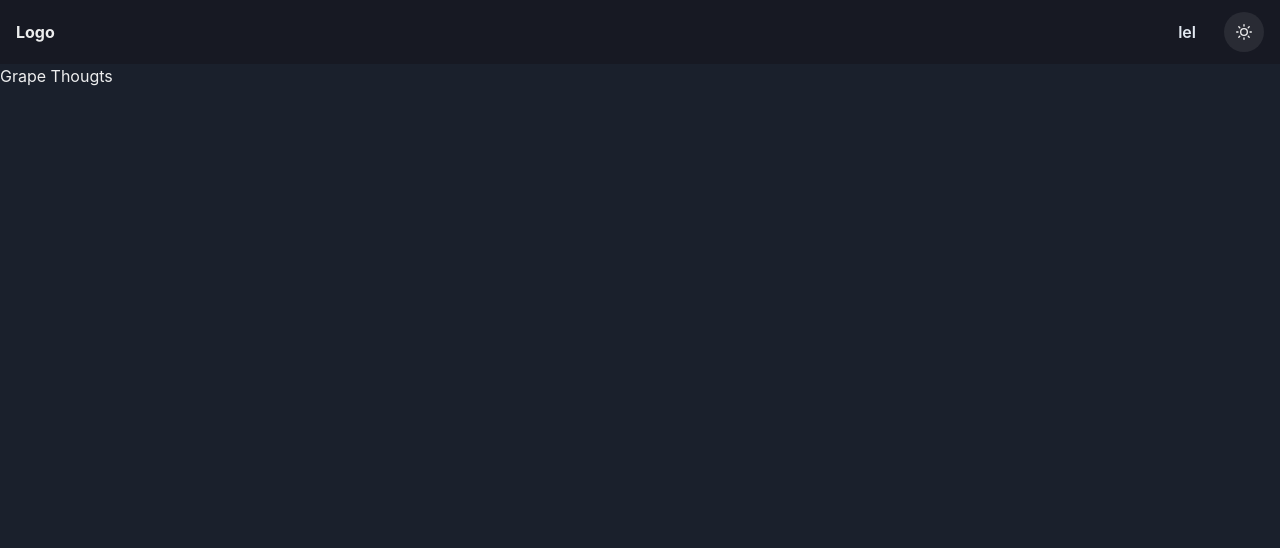
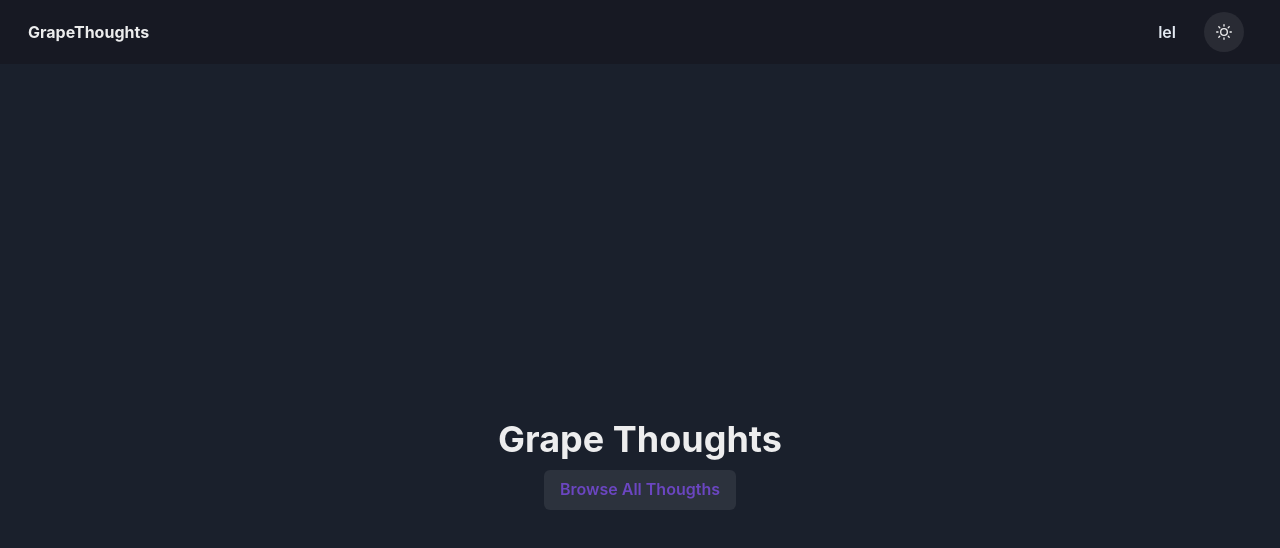
Before and after one commit to grapeJUICE1/Grape-Thoughts, a Next.js app: page / in a window 1280 px wide. Shown: the top 548 px of the page. Built offline with nearby package versions, Linux system fonts and the light colour scheme.

Commit message:
create basic home page

```diff
--- a/components/Navigation/Navbar.tsx
+++ b/components/Navigation/Navbar.tsx
@@ -18,10 +18,12 @@ function Navbar() {
         <Flex h={16} alignItems={'center'} justifyContent={'space-between'}>
           <Box>
             {' '}
-            <Text fontWeight='bold'>Logo</Text>
+            <Text fontWeight='bold' pl={3}>
+              GrapeThoughts
+            </Text>
           </Box>
           <Flex alignItems={'center'}>
-            <Stack direction={'row'} spacing={7}>
+            <Stack direction={'row'} spacing={7} pr={5}>
               <Button
                 rounded={'full'}
                 variant={'link'}
--- a/pages/_app.tsx
+++ b/pages/_app.tsx
@@ -1,6 +1,7 @@
 import type { AppProps } from 'next/app'
 import Layout from '../components/Layout'
 import { ChakraProvider, CSSReset } from '@chakra-ui/react'
+import '../styles/globals.css'
 
 export default function App({ Component, pageProps }: AppProps) {
   return (
--- a/pages/index.tsx
+++ b/pages/index.tsx
@@ -1,5 +1,24 @@
+import { VStack, Heading, Flex, Center, Button } from '@chakra-ui/react'
+import Link from 'next/link'
+
 function Home() {
-  return <h2>Grape Thougts</h2>
+  return (
+    <Flex
+      width={'100vw'}
+      height={'100vh'}
+      alignContent={'center'}
+      justifyContent={'center'}
+    >
+      <Center>
+        <VStack>
+          <Heading> Grape Thoughts </Heading>
+          <Button color='purple.600'>
+            <Link href='/thoughts'>Browse All Thougths</Link>
+          </Button>
+        </VStack>
+      </Center>
+    </Flex>
+  )
 }
 
 export default Home
--- a/styles/globals.css
+++ b/styles/globals.css
@@ -1,16 +1,3 @@
-html,
 body {
-  padding: 0;
-  margin: 0;
-  font-family: -apple-system, BlinkMacSystemFont, Segoe UI, Roboto, Oxygen,
-    Ubuntu, Cantarell, Fira Sans, Droid Sans, Helvetica Neue, sans-serif;
+  overflow-x: hidden;
 }
-
-a {
-  color: inherit;
-  text-decoration: none;
-}
-
-* {
-  box-sizing: border-box;
-}
```
